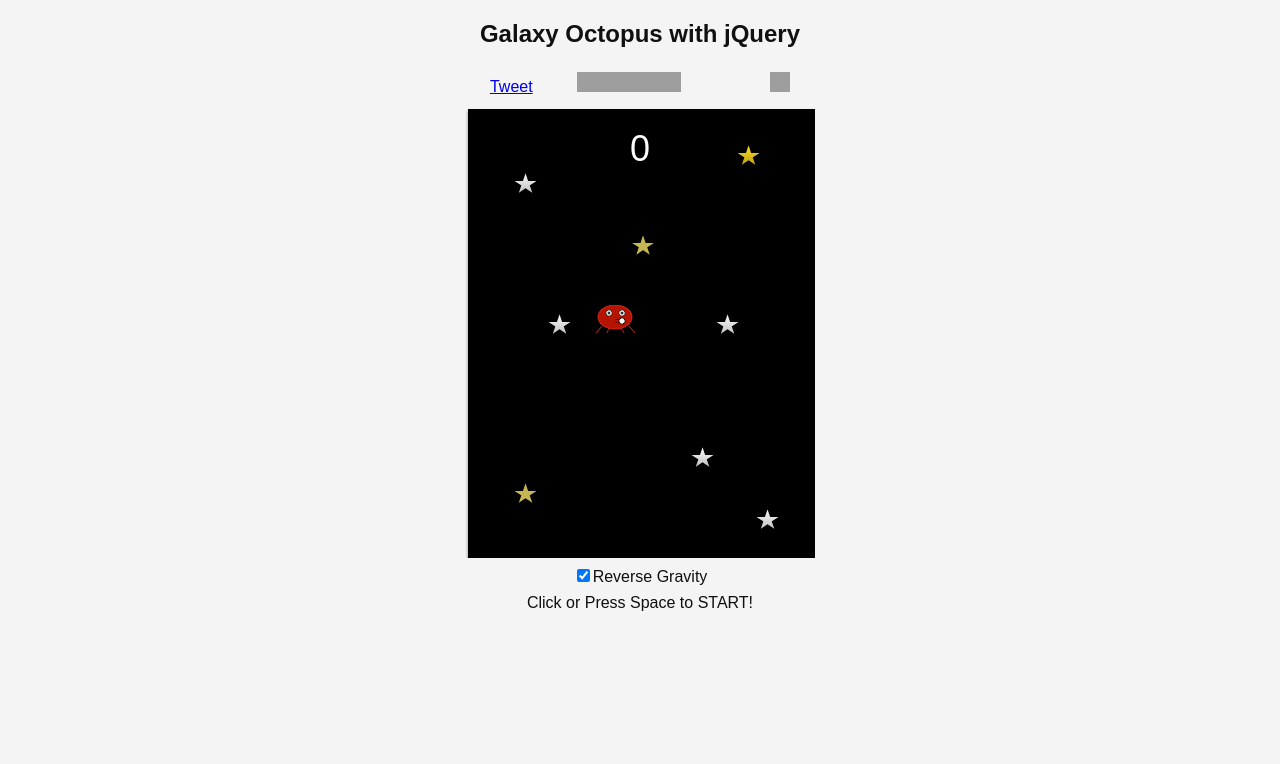
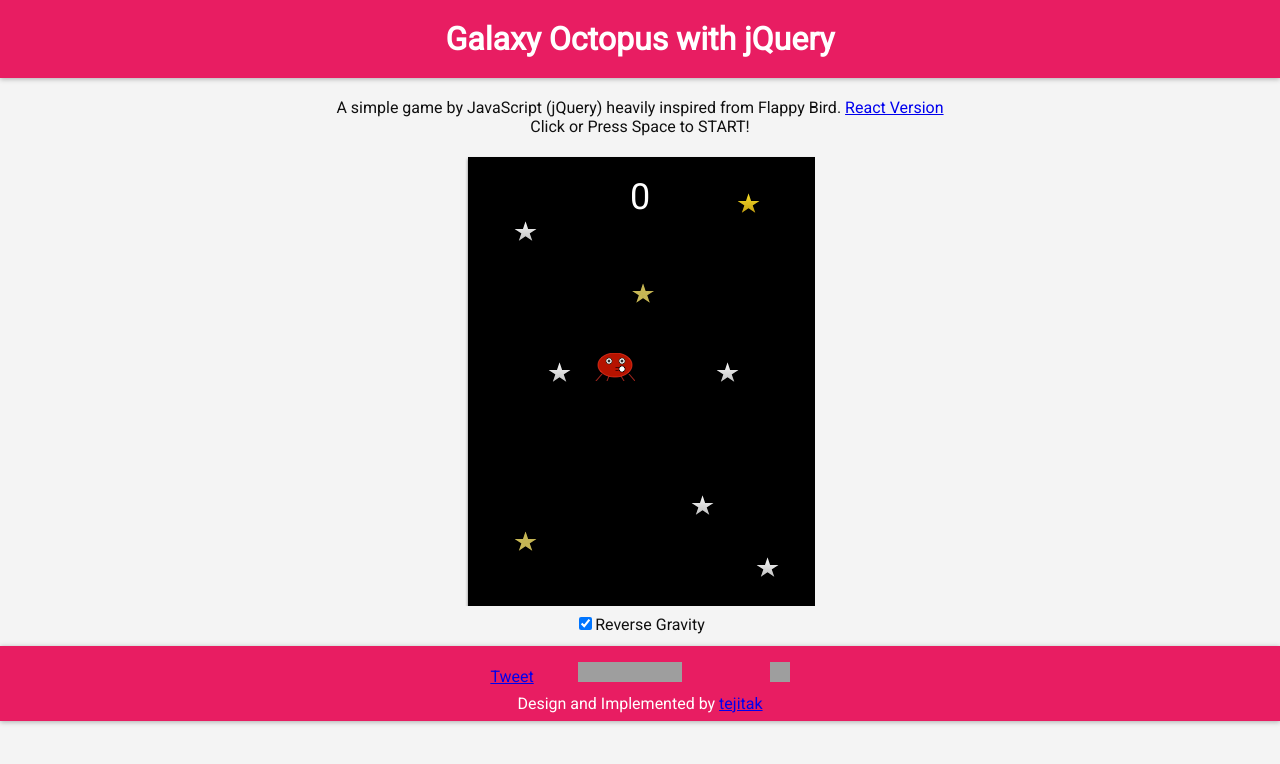
Before and after one commit to tejitak/jquery-galaxy-octopus, a website built with webpack: page html/index.html in a window 1280 px wide. Built offline with nearby package versions, Linux system fonts and the light colour scheme; grey boxes are pictures that could not be loaded.

Commit message:
update demo css

```diff
--- /dev/null
+++ b/css/demo.css
@@ -0,0 +1,60 @@
+html, body {
+    margin: 0;
+    background-color: #f4f4f4;
+    font-family: 'Roboto', sans-serif;
+    color: #101010;
+}
+
+h2 {
+    margin: 12px 8px;
+}
+
+header {
+    background-color: #e81d62;
+    width: 100%;
+    box-shadow: 0 1px 5px rgba(0,0,0,.3);
+    color: #fff;
+    font-size: 2em;
+    font-weight: bold;
+    padding: 20px 0;
+    text-align: center;
+}
+
+footer {
+    background-color: #e81d62;
+    width: 100%;
+    box-shadow: 0 1px 5px rgba(0,0,0,.3);
+    color: #fff;
+    text-align: center;
+    padding: 8px 0;
+    margin-top: 12px;
+}
+
+.description {
+  text-align: center;
+  margin: 20px;
+}
+
+.social_container {
+    width: 300px;
+    margin: 4px auto;
+    text-align: center;
+}
+
+.social_container .social_item{
+    display: inline-block;
+    padding: 4px 20px
+}
+
+@media (min-width: 481px) {
+    .social_container {
+        width: 100%;
+    }
+}
+
+.separator {
+    margin: 30px 0px;
+    height: 3px;
+    background: #eaeaea;
+    border-radius: 2px;
+}
--- a/html/index.html
+++ b/html/index.html
@@ -4,28 +4,31 @@
     <meta charset="UTF-8">
     <title>Galaxy Octopus with jQuery</title>
     <meta name="viewport" content="width=device-width, user-scalable=no, initial-scale=1, maximum-scale=1" />
+    <link href='http://fonts.googleapis.com/css?family=Roboto' rel='stylesheet' type='text/css'>
     <link rel="stylesheet" href="../css/main.css" />
-    <style>
-        .social_container {
-            width: 300px;
-            margin: 8px auto;
-            text-align: center;
-        }
-        .social_container .social_item{
-            display: inline-block;
-            padding: 4px 20px
-        }
-        @media (min-width: 481px) {
-            .social_container {
-                width: 100%;
-            }
-        }
-    </style>
+    <link rel="stylesheet" href="../css/demo.css" />
 </head>
 <body>
+    <header>Galaxy Octopus with jQuery</header>
     <div class="description">
-        <h2>Galaxy Octopus with jQuery</h2>
+        <div>
+            A simple game by JavaScript (jQuery) heavily inspired from Flappy Bird.
+            <a href="http://tejitak.github.io/react-galaxy-octopus/html/">React Version</a>
         </div>
+        <div>Click or Press Space to START!</div>
+    </div>
+    <!-- Galaxy Octopus -->
+    <div class="wrap">
+        <div class="canvas">
+            <span class="count">0</span>
+            <div class="octopus"></div>
+        </div>
+    </div>
+    <div class="settings">
+        <div><input type="checkbox" id="reverseGravity"><label for="reverseGravity">Reverse Gravity</label></div>
+    </div>
+    <!--/ Galaxy Octopus -->
+    <footer>
         <div class="social_container">
             <div class="social_item">
                 <a href="https://twitter.com/share" class="twitter-share-button" data-url="http://tejitak.github.io/jquery-galaxy-octopus/html/" data-via="" data-lang="en">Tweet</a>
@@ -49,16 +52,8 @@
                 <a href="http://b.hatena.ne.jp/entry/http://tejitak.github.io/jquery-galaxy-octopus/html/" class="hatena-bookmark-button" data-hatena-bookmark-title="Galaxy Octopus with jQuery" data-hatena-bookmark-layout="simple-balloon" title="このエントリーをはてなブックマークに追加"><img src="http://b.st-hatena.com/images/entry-button/button-only@2x.png" alt="このエントリーをはてなブックマークに追加" width="20" height="20" style="border: none;" /></a><script type="text/javascript" src="http://b.st-hatena.com/js/bookmark_button.js" charset="utf-8" async="async"></script>
             </div>
         </div>
-    <div class="wrap">
-        <div class="canvas">
-            <span class="count">0</span>
-            <div class="octopus"></div>
-        </div>
-    </div>
-    <div class="settings">
-        <div><input type="checkbox" id="reverseGravity"><label for="reverseGravity">Reverse Gravity</label></div>
-        <div>Click or Press Space to START!</div>
-    </div>
+        <div>Design and Implemented by <a href="https://twitter.com/tejitak" target="_blank">tejitak</a></div>
+    </footer>
     <script src="../build/app.js"></script>
 </body>
 </html>
--- a/package.json
+++ b/package.json
@@ -1,7 +1,7 @@
 {
   "name": "jquery-galaxy-octopus",
   "version": "1.0.0",
-  "description": "flappy bird with jQuery",
+  "description": "Galaxy octopus which is a simple game by jQuery heavily inspired from Flappy Bird.",
   "repository": {
     "type": "git",
     "url": "https://github.com/tejitak/jquery-galaxy-octopus.git"
@@ -15,7 +15,6 @@
     "gulp": "^3.8.10",
     "gulp-connect": "^2.2.0",
     "gulp-webpack": "^1.2.0",
-    "jest-cli": "^0.2.2",
     "jquery": "^2.1.3",
     "webpack": "^1.5.3"
   }
```
Lines whose indentation alone changed are shown as unchanged.
